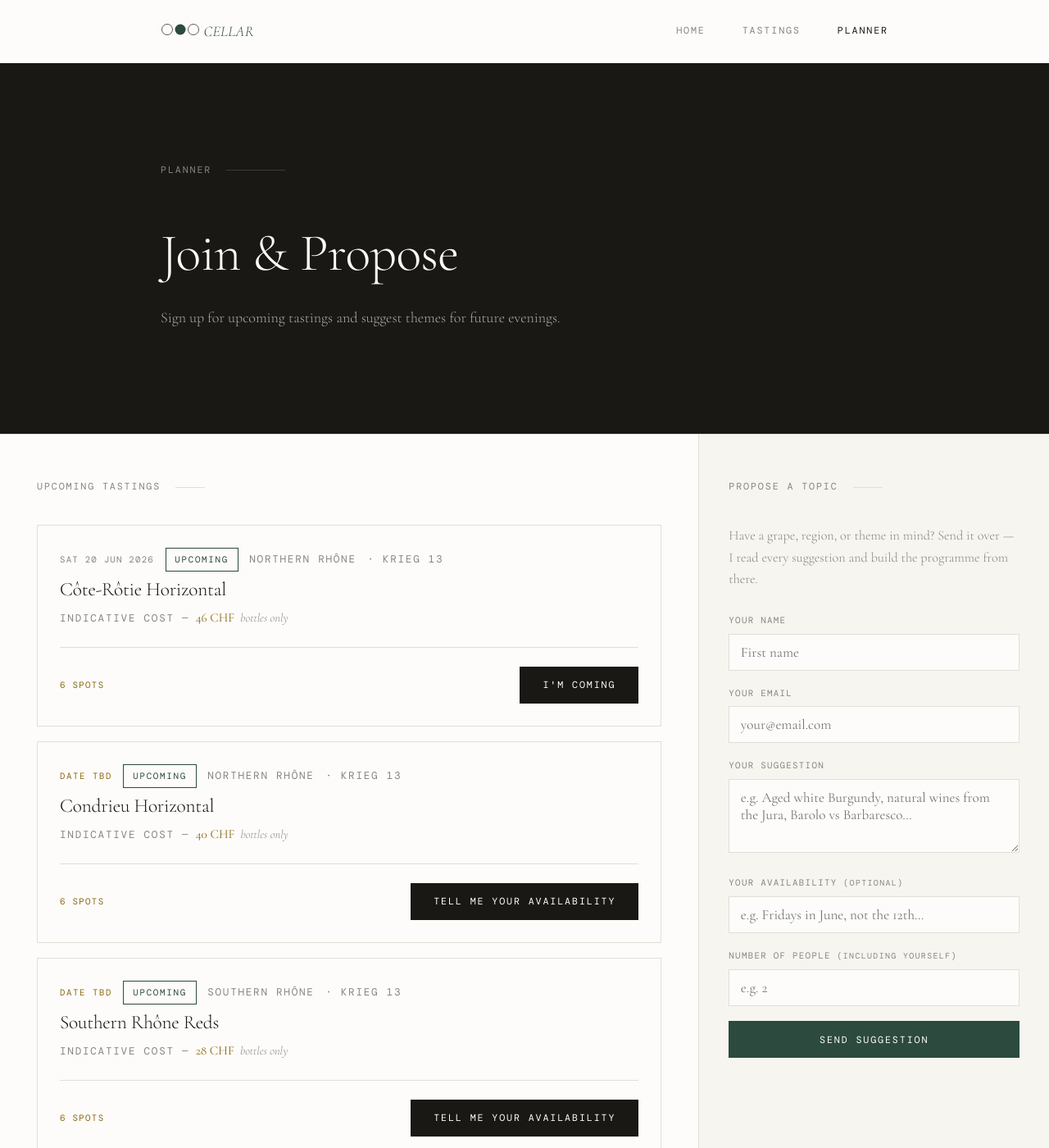
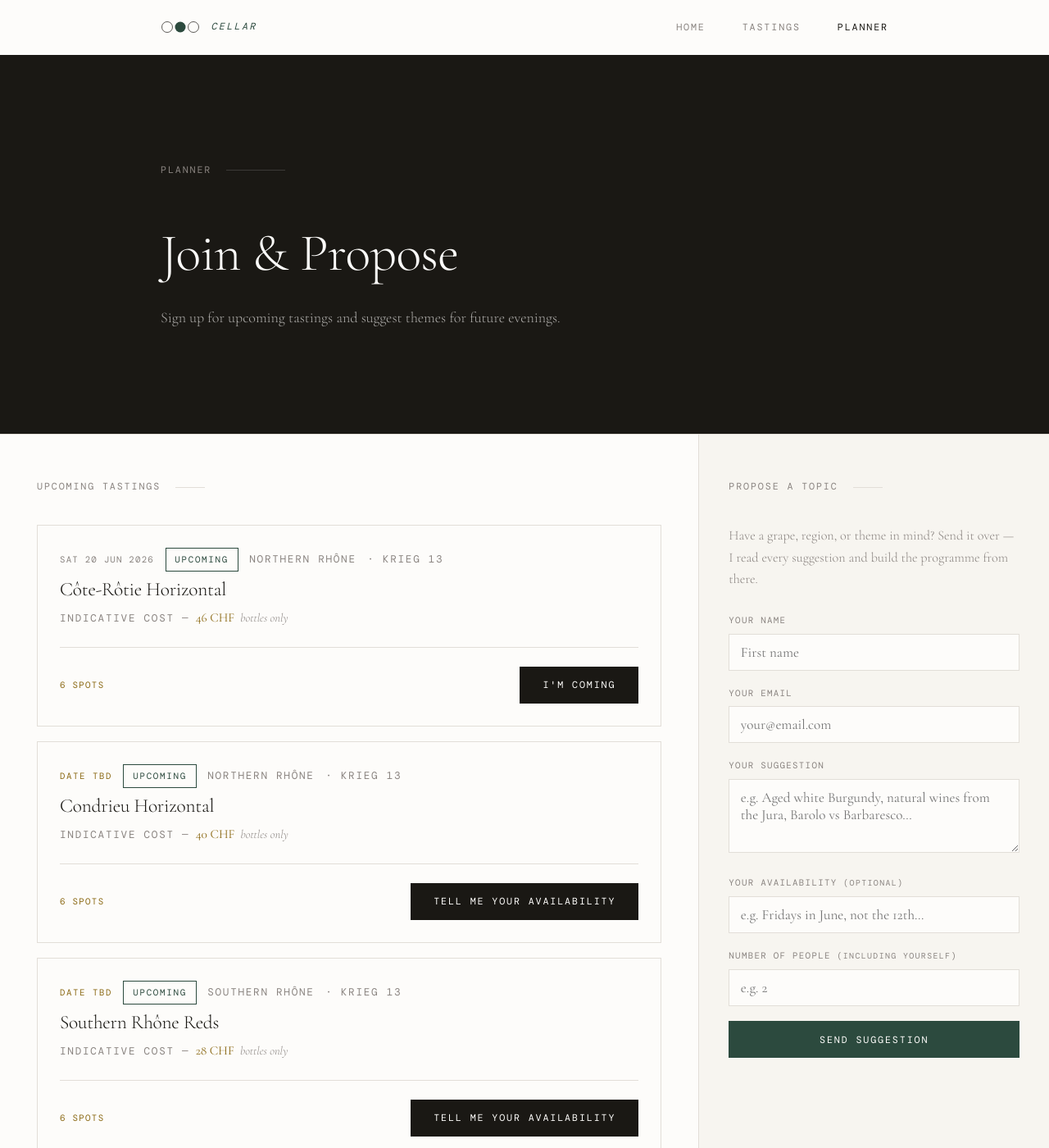
Before and after one commit to silviodirubbo/cellar, a Jekyll site: the page built from planner/index.html, in a window 1280 px wide and 1400 px high. Shown: the whole window at 82% size. Built offline with Jekyll 4.4.1, drawn with Linux system fonts in a browser that asks for light colours; some web fonts are replaced.

Commit message:
Add styles for nav and footer logo elements
Added styles for navigation and footer logos.

```diff
--- a/assets/css/main.css
+++ b/assets/css/main.css
@@ -1375,3 +1375,29 @@
   text-transform: uppercase;
   color: var(--gold);
 }
+
+/* ── Nav logo mark + wordmark ─────────────────────────────── */
+.nav__logo {
+  display: flex;
+  align-items: center;
+  gap: 0.75rem;
+  text-decoration: none;
+}
+
+.nav__wordmark {
+  font-family: var(--font-mono);
+  font-size: 0.65rem;
+  font-weight: 300;
+  letter-spacing: 0.2em;
+  text-transform: uppercase;
+  color: var(--ink);
+}
+
+/* ── Footer logo lockup ───────────────────────────────────── */
+.footer__logo {
+  display: flex;
+  align-items: center;
+  gap: 0.6rem;
+  text-decoration: none;
+  font-style: normal;
+}
```
